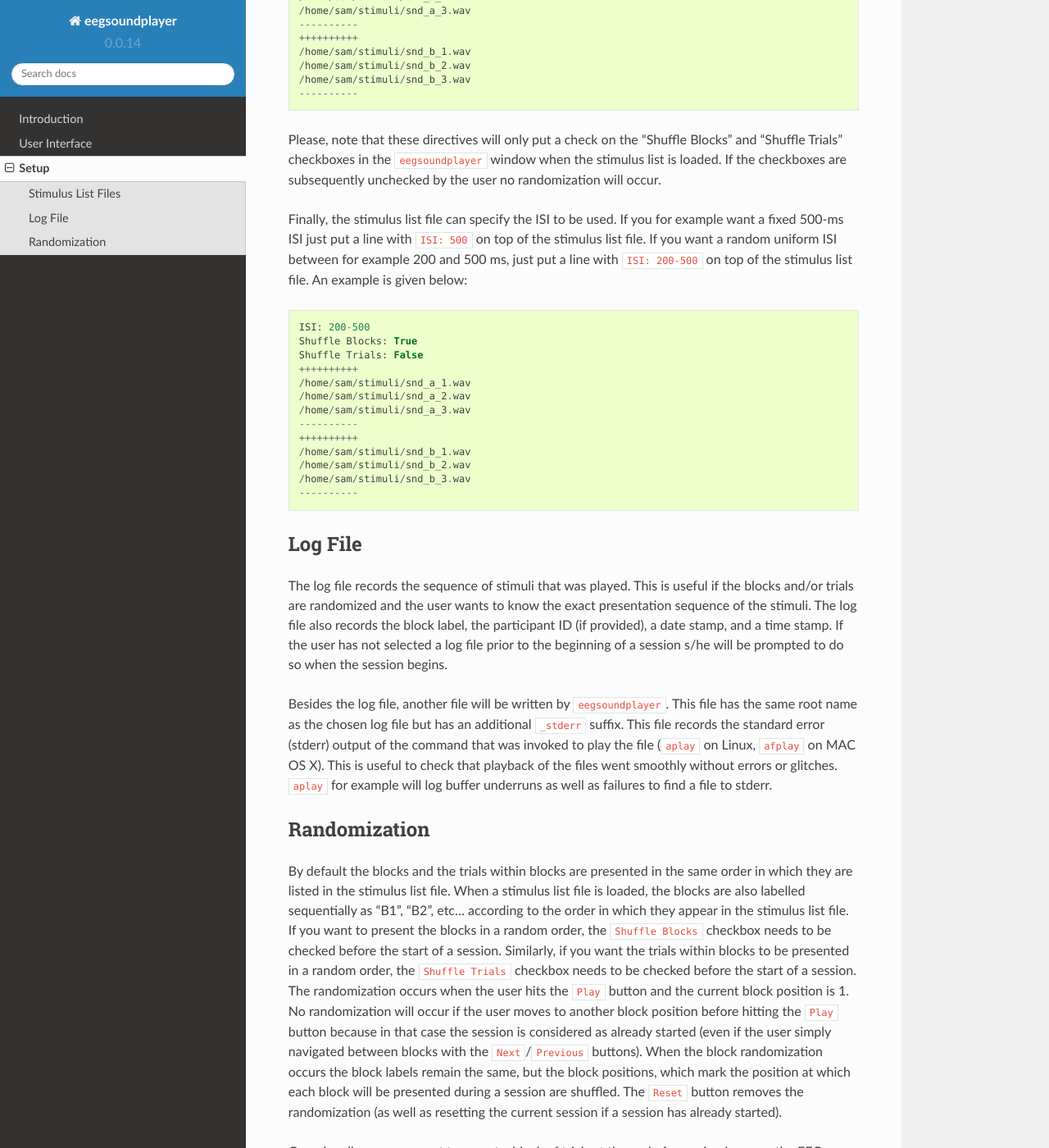
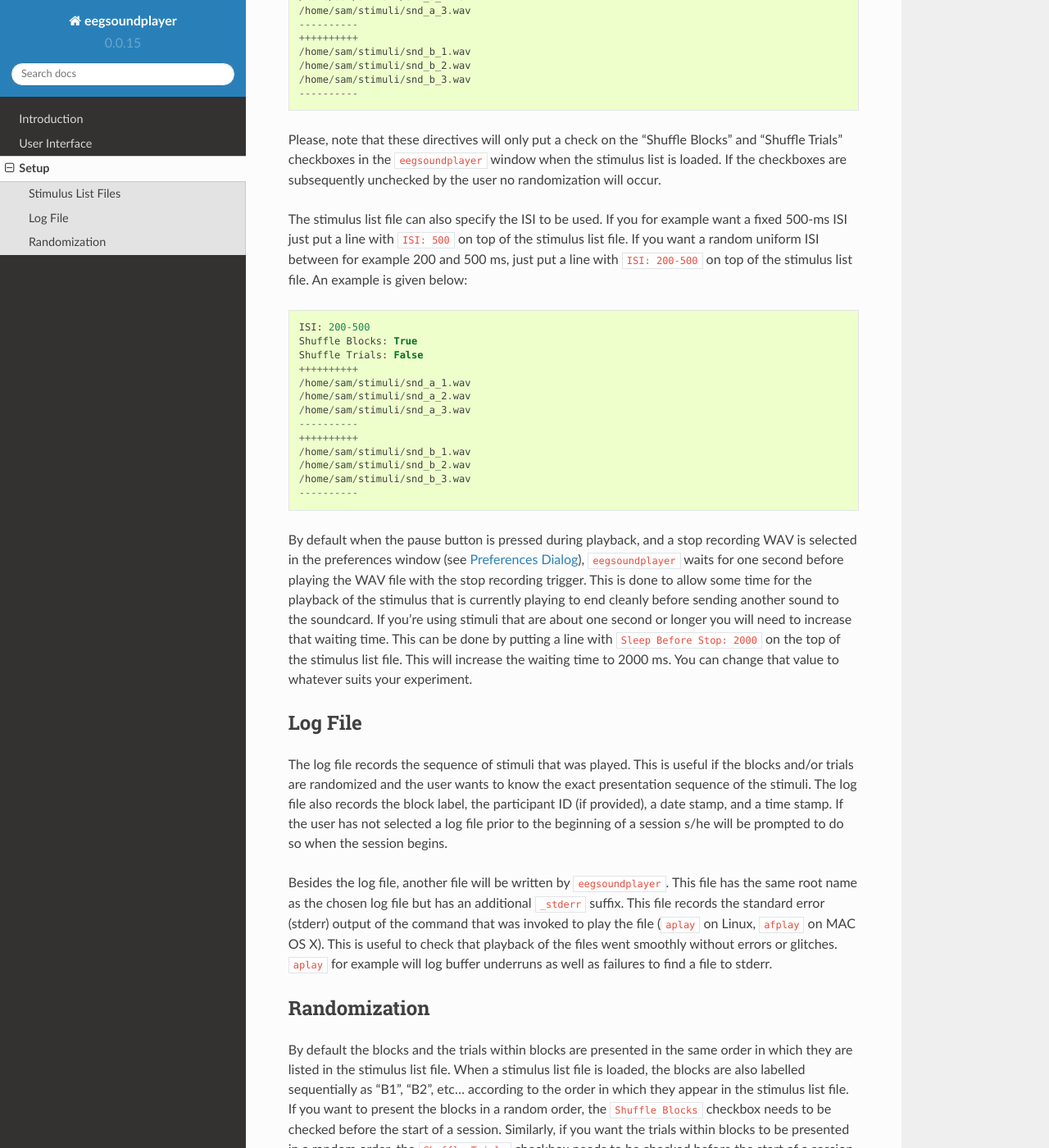
Before and after one commit to sam81/eegsoundplayer, a Sphinx documentation site: the page built from eegsoundplayer/doc/setup.rst, in a window 1280 px wide and 1400 px high, scrolled down 866 px. Shown: the whole window at 82% size. Built offline with Sphinx 7.4.7 and the Read the Docs theme 2.0.0, drawn with Linux system fonts in a browser that asks for light colours.

Commit message:
Added sleep before stop

```diff
--- a/eegsoundplayer/doc/conf.py
+++ b/eegsoundplayer/doc/conf.py
@@ -60,9 +60,9 @@ copyright = u'2015, Samuele Carcagno'
 # built documents.
 #
 # The short X.Y version.
-version = "0.0.14"
+version = "0.0.15"
 # The full version, including alpha/beta/rc tags.
-release = "0.0.14"
+release = "0.0.15"
 
 # The language for content autogenerated by Sphinx. Refer to documentation
 # for a list of supported languages.
--- a/eegsoundplayer/doc/setup.rst
+++ b/eegsoundplayer/doc/setup.rst
@@ -43,7 +43,7 @@ Optionally, a stimulus list file can contain directives specifying whether the b
 
 Please, note that these directives will only put a check on the "Shuffle Blocks" and "Shuffle Trials" checkboxes in the ``eegsoundplayer`` window when the stimulus list is loaded. If the checkboxes are subsequently unchecked by the user no randomization will occur.
 
-Finally, the stimulus list file can specify the ISI to be used. If you for example want a fixed 500-ms ISI just put a line with ``ISI: 500`` on top of the stimulus list file. If you want a random uniform ISI between for example 200 and 500 ms, just put a line with ``ISI: 200-500`` on top of the stimulus list file. An example is given below:
+The stimulus list file can also specify the ISI to be used. If you for example want a fixed 500-ms ISI just put a line with ``ISI: 500`` on top of the stimulus list file. If you want a random uniform ISI between for example 200 and 500 ms, just put a line with ``ISI: 200-500`` on top of the stimulus list file. An example is given below:
 
 ::
 
@@ -60,6 +60,8 @@ Finally, the stimulus list file can specify the ISI to be used. If you for examp
    /home/sam/stimuli/snd_b_2.wav
    /home/sam/stimuli/snd_b_3.wav
    ----------
+
+By default when the pause button is pressed during playback, and a stop recording WAV is selected in the preferences window (see :ref:`sec-pref_window`), ``eegsoundplayer`` waits for one second before playing the WAV file with the stop recording trigger. This is done to allow some time for the playback of the stimulus that is currently playing to end cleanly before sending another sound to the soundcard. If you're using stimuli that are about one second or longer you will need to increase that waiting time. This can be done by putting a line with ``Sleep Before Stop: 2000`` on the top of the stimulus list file. This will increase the waiting time to 2000 ms. You can change that value to whatever suits your experiment.
 
 .. _sec-log_file:
 
--- a/eegsoundplayer/doc/user_interface.rst
+++ b/eegsoundplayer/doc/user_interface.rst
@@ -53,6 +53,8 @@ File Menu
 - **Open stderr File** Open the stderr file for inspection (see :ref:`sec-log_file`. An stderr file needs to be already selected in order to open it.
 
 
+.. _sec-pref_window:
+
 Preferences Dialog
 ==================
 
--- a/setup.py
+++ b/setup.py
@@ -3,7 +3,7 @@ from distutils.core import setup
 import glob
 setup(
     name="eegsoundplayer",
-    version="0.0.14",
+    version="0.0.15",
     url="",
     author="Samuele Carcagno",
     author_email="sam.carcagno@google.com;",
```
Also changed, not shown: 6 other files.
